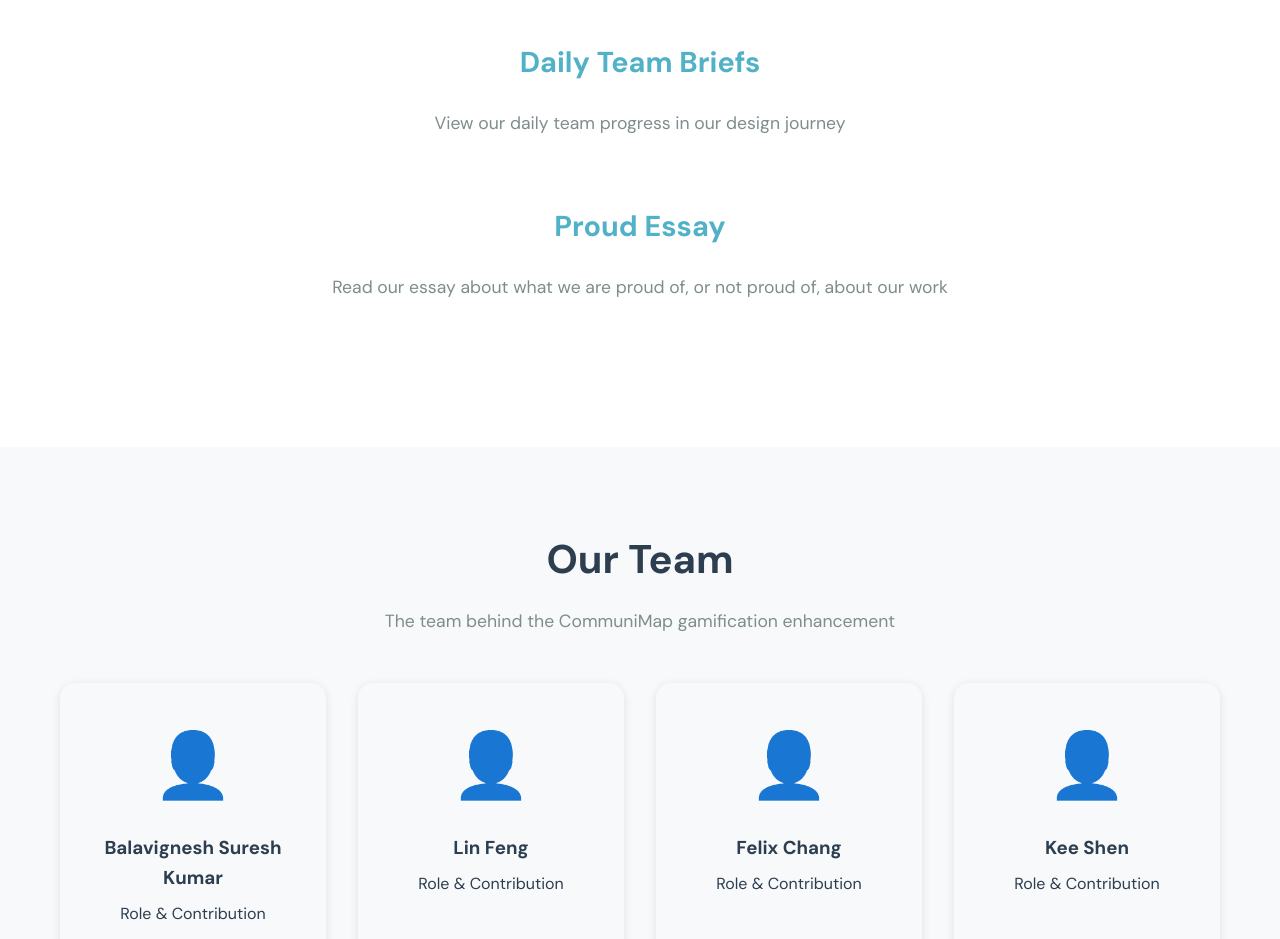
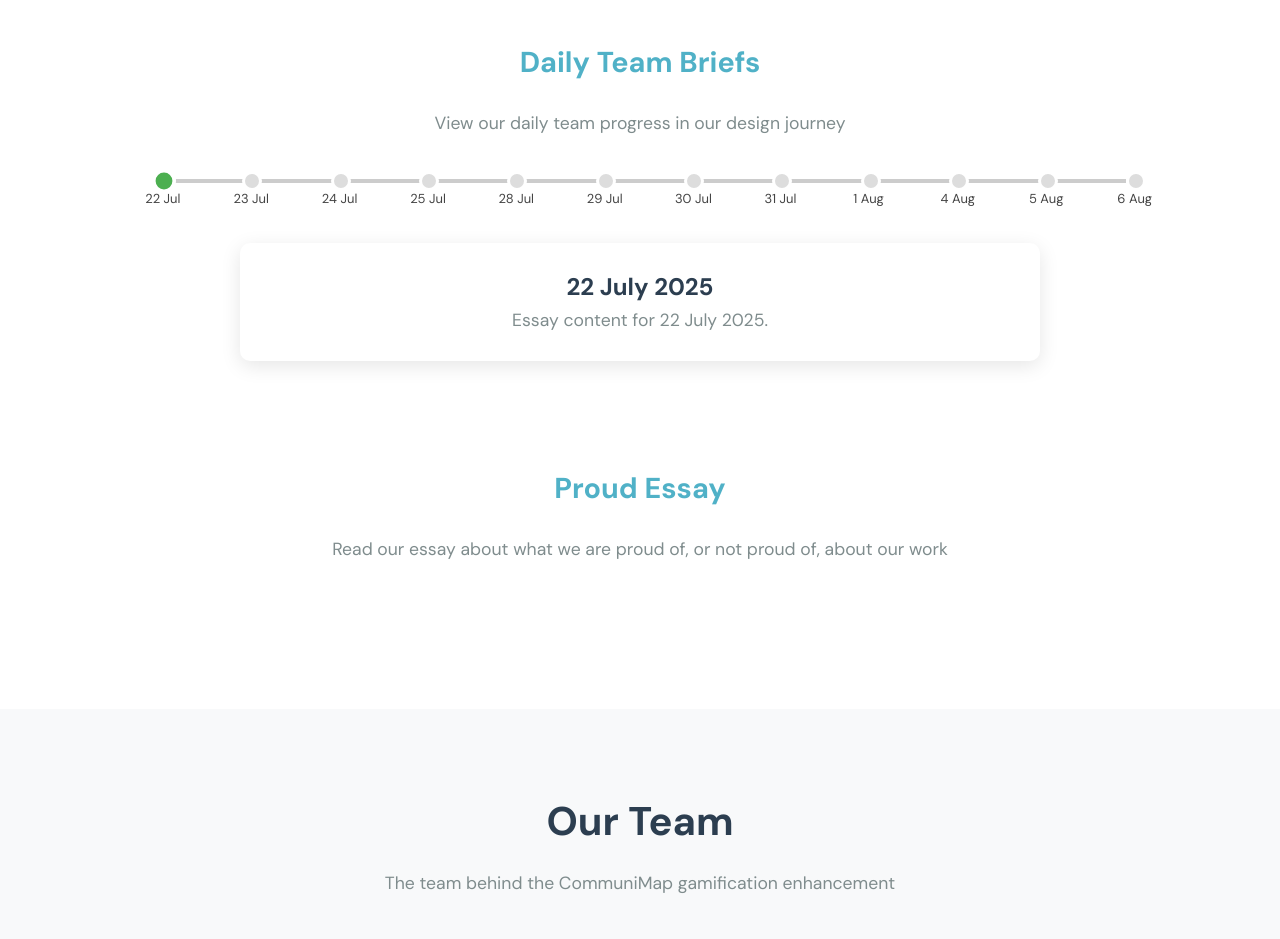
Before and after one commit to balavigneshsureshkumar/CommuniMap, a plain HTML site: page index.html in a window 1280 px wide. Shown: the part 9460-10399 px from the top of the page. Drawn offline with Linux system fonts and the light colour scheme; a web font is replaced by a local one.

Commit message:
add team briefs timeline for reflections portion

```diff
--- a/index.html
+++ b/index.html
@@ -297,6 +297,60 @@
             <div class="reflections-briefs">
                 <h3>Daily Team Briefs</h3>
                 <p>View our daily team progress in our design journey</p>
+                <div class="timeline-container">
+                    <div class="timeline" id="timeline">
+                        <div class="timeline-point active" style="left: 0%;" data-index="0"></div>
+                        <div class="timeline-label" style="left: 0%;">22 Jul</div>
+
+                        <div class="timeline-point" style="left: 9.09%;" data-index="1"></div>
+                        <div class="timeline-label" style="left: 9.09%;">23 Jul</div>
+
+                        <div class="timeline-point" style="left: 18.18%;" data-index="2"></div>
+                        <div class="timeline-label" style="left: 18.18%;">24 Jul</div>
+
+                        <div class="timeline-point" style="left: 27.27%;" data-index="3"></div>
+                        <div class="timeline-label" style="left: 27.27%;">25 Jul</div>
+
+                        <div class="timeline-point" style="left: 36.36%;" data-index="4"></div>
+                        <div class="timeline-label" style="left: 36.36%;">28 Jul</div>
+
+                        <div class="timeline-point" style="left: 45.45%;" data-index="5"></div>
+                        <div class="timeline-label" style="left: 45.45%;">29 Jul</div>
+
+                        <div class="timeline-point" style="left: 54.54%;" data-index="6"></div>
+                        <div class="timeline-label" style="left: 54.54%;">30 Jul</div>
+
+                        <div class="timeline-point" style="left: 63.63%;" data-index="7"></div>
+                        <div class="timeline-label" style="left: 63.63%;">31 Jul</div>
+
+                        <div class="timeline-point" style="left: 72.72%;" data-index="8"></div>
+                        <div class="timeline-label" style="left: 72.72%;">1 Aug</div>
+
+                        <div class="timeline-point" style="left: 81.81%;" data-index="9"></div>
+                        <div class="timeline-label" style="left: 81.81%;">4 Aug</div>
+
+                        <div class="timeline-point" style="left: 90.9%;" data-index="10"></div>
+                        <div class="timeline-label" style="left: 90.9%;">5 Aug</div>
+
+                        <div class="timeline-point" style="left: 100%;" data-index="11"></div>
+                        <div class="timeline-label" style="left: 100%;">6 Aug</div>
+                    </div>
+
+                    <div class="essay-viewer">
+                        <div class="essay active"><h2>22 July 2025</h2><p>Essay content for 22 July 2025.</p></div>
+                        <div class="essay"><h2>23 July 2025</h2><p>Essay content for 23 July 2025.</p></div>
+                        <div class="essay"><h2>24 July 2025</h2><p>Essay content for 24 July 2025.</p></div>
+                        <div class="essay"><h2>25 July 2025</h2><p>Essay content for 25 July 2025.</p></div>
+                        <div class="essay"><h2>28 July 2025</h2><p>Essay content for 28 July 2025.</p></div>
+                        <div class="essay"><h2>29 July 2025</h2><p>Essay content for 29 July 2025.</p></div>
+                        <div class="essay"><h2>30 July 2025</h2><p>Essay content for 30 July 2025.</p></div>
+                        <div class="essay"><h2>31 July 2025</h2><p>Essay content for 31 July 2025.</p></div>
+                        <div class="essay"><h2>1 August 2025</h2><p>Essay content for 1 August 2025.</p></div>
+                        <div class="essay"><h2>4 August 2025</h2><p>Essay content for 4 August 2025.</p></div>
+                        <div class="essay"><h2>5 August 2025</h2><p>Essay content for 5 August 2025.</p></div>
+                        <div class="essay"><h2>6 August 2025</h2><p>Essay content for 6 August 2025.</p></div>
+                    </div>
+                    </div>
             </div>
             <div class="reflections-essay">
                 <h3>Proud Essay</h3>
--- a/script.js
+++ b/script.js
@@ -316,4 +316,20 @@ document.addEventListener('DOMContentLoaded', function() {
     });
 
     navbar.style.transition = 'transform 0.3s ease';
+
+    const points = document.querySelectorAll('.timeline-point');
+    const essays = document.querySelectorAll('.essay');
+
+    points.forEach(point => {
+        point.addEventListener('click', () => {
+        // Reset active states
+        points.forEach(p => p.classList.remove('active'));
+        essays.forEach(e => e.classList.remove('active'));
+
+        // Activate selected
+        point.classList.add('active');
+        const index = point.getAttribute('data-index');
+        essays[index].classList.add('active');
+        });
+    });
 });
--- a/styles.css
+++ b/styles.css
@@ -713,6 +713,68 @@ section {
     margin: 0 auto;
 }
 
+.timeline-container {
+    display: flex;
+    flex-direction: column;
+    align-items: center;
+    padding: 40px;
+}
+
+.timeline {
+    position: relative;
+    width: 90%;
+    max-width: 1000px;
+    margin-bottom: 40px;
+    height: 4px;
+    background: #ccc;
+}
+
+.timeline-point {
+    position: absolute;
+    top: 50%;
+    transform: translateY(-50%);
+    width: 20px;
+    height: 20px;
+    background: #ddd;
+    border-radius: 50%;
+    border: 3px solid #fff;
+    cursor: pointer;
+    transition: all 0.3s ease;
+    z-index: 2;
+}
+
+.timeline-point.active {
+    background: #4CAF50;
+    transform: translateY(-50%) scale(1.2);
+}
+
+.timeline-label {
+    position: absolute;
+    top: 10px;
+    transform: translateX(-25%);
+    white-space: nowrap;
+    font-size: 13px;
+    color: #444;
+}
+
+.essay-viewer {
+    background: white;
+    margin-top: 20px;
+    padding: 25px;
+    border-radius: 10px;
+    width: 80%;
+    max-width: 800px;
+    box-shadow: 0 5px 20px rgba(0, 0, 0, 0.1);
+}
+
+.essay {
+    display: none;
+}
+
+.essay.active {
+    display: block;
+}
+
 .reflections-essay {
     text-align: center;
     margin-bottom: 4rem;
```
